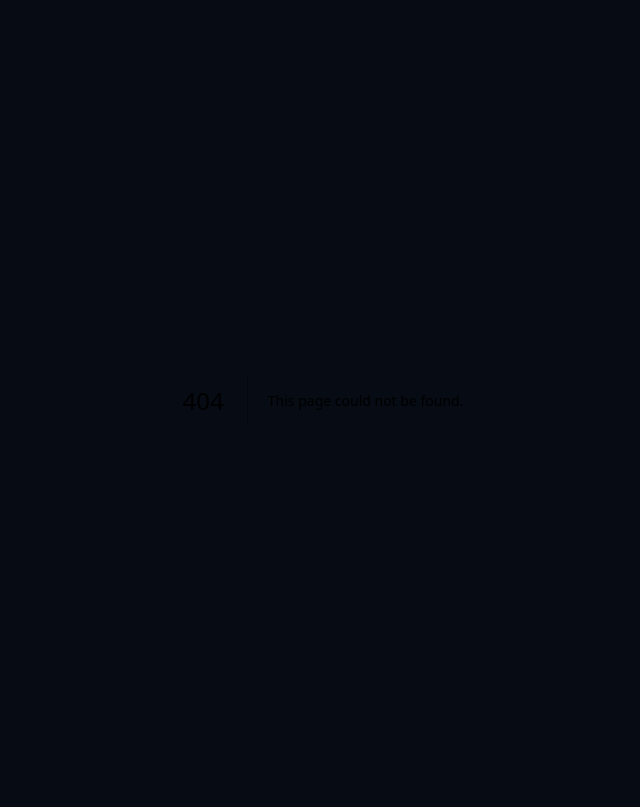
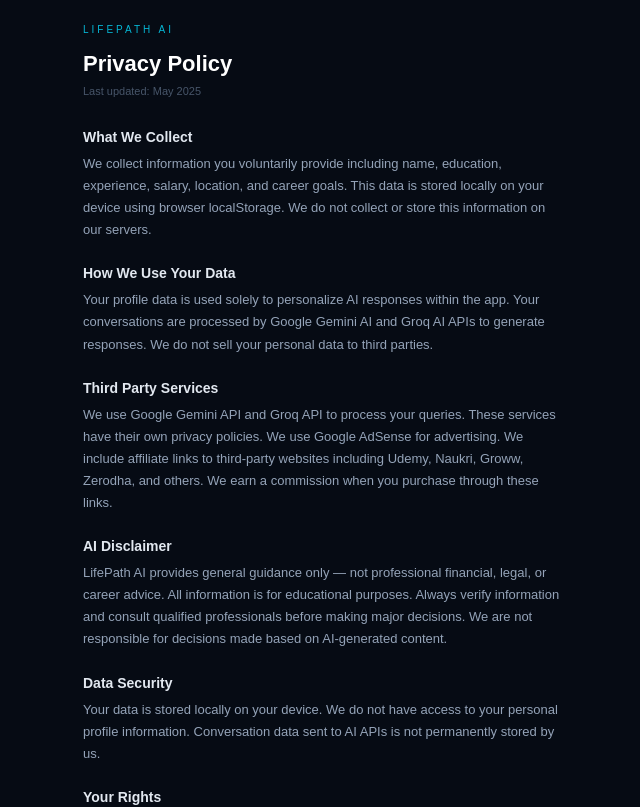
Before and after one commit to LIFEPATHAI07/lifepath-ai, a Next.js app: page /privacy in a window 1280 px wide. Before the commit this address had no page. Shown: the top 807 px of the page, without its empty margins (317-957 px from the left). Built offline with nearby package versions, Linux system fonts and the light colour scheme.

Commit message:
Create page.js

```diff
--- /dev/null
+++ b/app/privacy/page.js
@@ -0,0 +1,26 @@
+export default function Privacy() {
+  return (
+    <div style={{ maxWidth: 480, margin: "0 auto", padding: "24px 20px 60px", background: "#060b14", minHeight: "100vh", color: "#94a3b8", fontFamily: "sans-serif" }}>
+      <div style={{ color: "#06b6d4", fontSize: 10, letterSpacing: 3, marginBottom: 16 }}>LIFEPATH AI</div>
+      <h1 style={{ color: "#fff", fontSize: 22, fontWeight: 800, marginBottom: 8 }}>Privacy Policy</h1>
+      <div style={{ color: "#475569", fontSize: 11, marginBottom: 32 }}>Last updated: May 2025</div>
+
+      {[
+        ["What We Collect", "We collect information you voluntarily provide including name, education, experience, salary, location, and career goals. This data is stored locally on your device using browser localStorage. We do not collect or store this information on our servers."],
+        ["How We Use Your Data", "Your profile data is used solely to personalize AI responses within the app. Your conversations are processed by Google Gemini AI and Groq AI APIs to generate responses. We do not sell your personal data to third parties."],
+        ["Third Party Services", "We use Google Gemini API and Groq API to process your queries. These services have their own privacy policies. We use Google AdSense for advertising. We include affiliate links to third-party websites including Udemy, Naukri, Groww, Zerodha, and others. We earn a commission when you purchase through these links."],
+        ["AI Disclaimer", "LifePath AI provides general guidance only — not professional financial, legal, or career advice. All information is for educational purposes. Always verify information and consult qualified professionals before making major decisions. We are not responsible for decisions made based on AI-generated content."],
+        ["Data Security", "Your data is stored locally on your device. We do not have access to your personal profile information. Conversation data sent to AI APIs is not permanently stored by us."],
+        ["Your Rights", "You can delete all your data by clearing your browser storage or using the Clear button in the app. You can update your profile at any time."],
+        ["Contact", "For privacy concerns contact us at: lifepathaiapp@gmail.com"],
+      ].map(([title, text], i) => (
+        <div key={i} style={{ marginBottom: 24 }}>
+          <div style={{ color: "#e2e8f0", fontWeight: 700, fontSize: 14, marginBottom: 8 }}>{title}</div>
+          <div style={{ fontSize: 13, lineHeight: 1.7 }}>{text}</div>
+        </div>
+      ))}
+
+      <a href="/" style={{ display: "block", textAlign: "center", padding: "12px", background: "rgba(6,182,212,0.1)", border: "1px solid rgba(6,182,212,0.3)", borderRadius: 12, color: "#06b6d4", textDecoration: "none", fontSize: 13, fontWeight: 600, marginTop: 20 }}>← Back to LifePath AI</a>
+    </div>
+  );
+}
```
